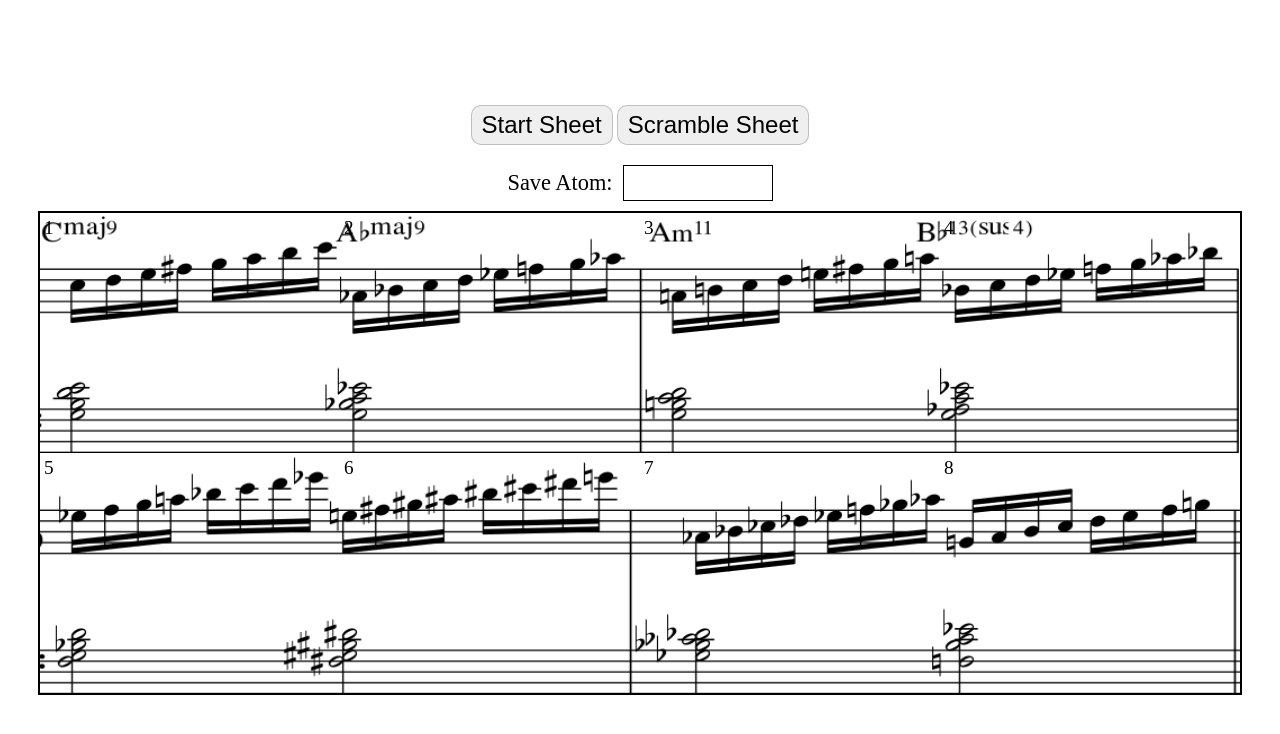
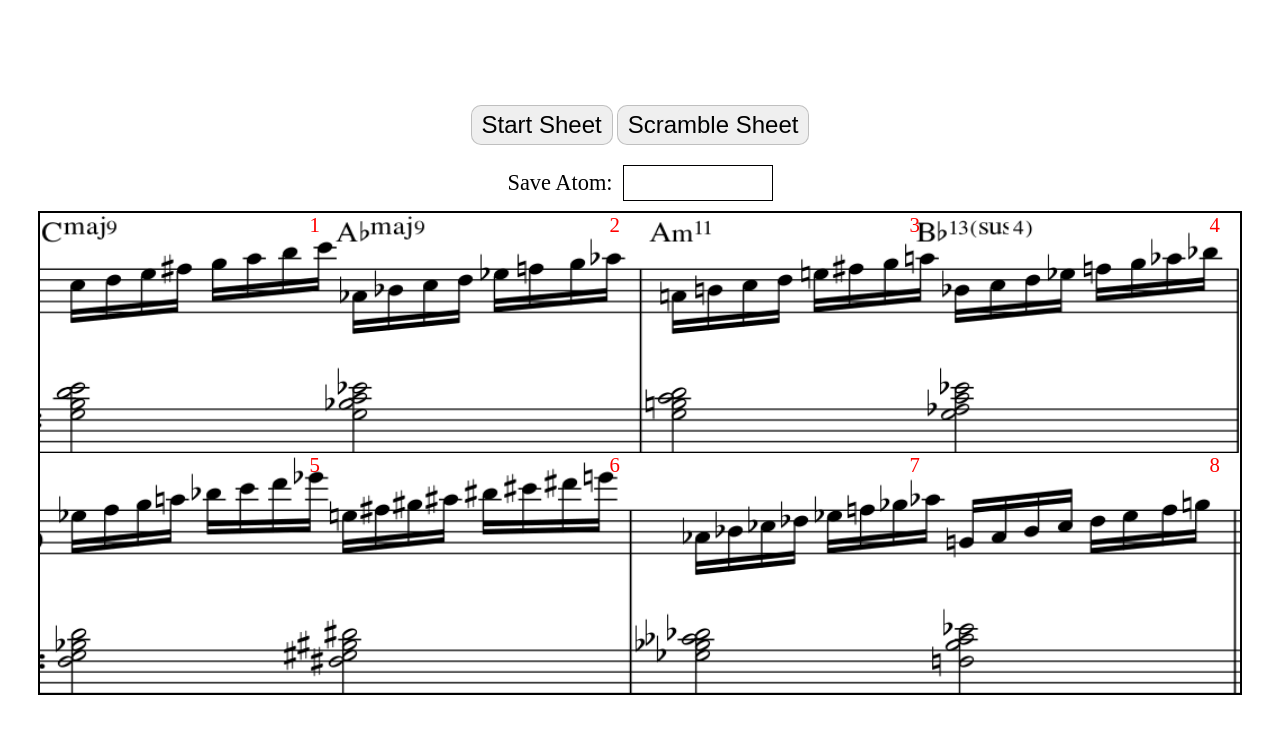
Before and after one commit to shawn0rion/atomic-sheet, a plain HTML site: page index.html in a window 1280 px wide. Drawn offline with Linux system fonts and the light colour scheme.

Commit message:
All atom's numbers are more visible.

```diff
--- a/script.js
+++ b/script.js
@@ -94,7 +94,7 @@ function addBarNumber() {
         let wrapper = img.parentNode;
         let div = document.createElement('div');
         div.innerHTML = i + 1;
-        div.classList.add('top-left');
+        div.classList.add('top-right');
         wrapper.appendChild(div);
     }
 }
--- a/style.css
+++ b/style.css
@@ -88,9 +88,10 @@ input {
     padding: 5px;
 }
 
-.top-left{
+.top-right{
     position: absolute;
-    top: 4px;
-    left: 4px;
-    font-size: 1.2rem;
+    top: 0px;
+    right: 20px;
+    color: red;
+    font-size: 1.3rem;
 }
```
